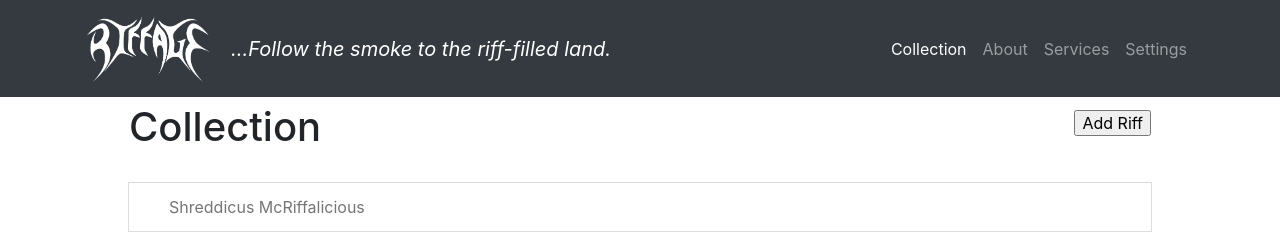
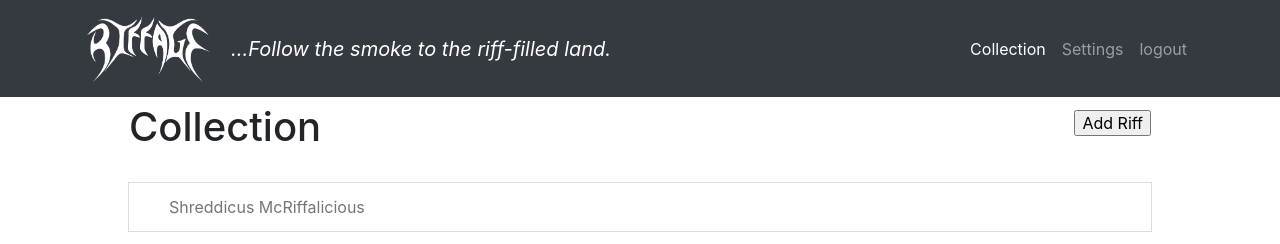
Before and after one commit to pefbass/riffage, a Django app: page /collection/ in a window 1280 px wide. Shown: the top 244 px of the page. Run offline with Django 3.2, Linux system fonts and the light colour scheme; data that the repository does not hold is empty; some libraries are stand-ins or nearby versions.

Commit message:
added dynamic nav bar

```diff
--- a/riffage/account/templates/create.html
+++ b/riffage/account/templates/create.html
@@ -70,7 +70,7 @@
                       <td>{{form.password1}}</td>
                   </tr>
                   <tr>
-                    <td><label id="password2" >Password</label></td>
+                    <td><label id="password2" >Confirm Password</label></td>
                     <td type="password">{{form.password2}}</td>
                  </tr>
                  <tr>
--- a/riffage/account/views.py
+++ b/riffage/account/views.py
@@ -7,8 +7,10 @@ from django.contrib import auth
 from .forms import SignUpForm
 
 def account(request):
+    params = {}
+    params['category'] = 'account'
     if request.user.is_authenticated():
-        return render(request, 'account.html')
+        return render(request, 'account.html', {'params': params})
     else:
         return redirect('/')
 
--- a/riffage/collection/urls.py
+++ b/riffage/collection/urls.py
@@ -7,4 +7,5 @@ urlpatterns = [
 	url(r'^newriff/$', new_riff),
 	url(r'^riff/(?P<pk>\d+)/$', riff_detail, name='riff_detail'),
 	url(r'^riff_edit/(?P<pk>\d+)/$', riff_edit, name = 'riff_edit'),
+	url(r'^logout$', logout, name = 'logout'),
 ]
--- a/riffage/collection/views.py
+++ b/riffage/collection/views.py
@@ -1,13 +1,16 @@
 from django.http import *
-from django.shortcuts import render
+from django.shortcuts import render, redirect
 from django.shortcuts import get_object_or_404
 from .forms import RiffForm
 from .models import Riff
+from django.contrib import auth
 
 def index(request):
 	riffs = Riff.objects.all()
+	params = {}
+	params['category'] = 'collections'
 	return render(request, 'collection/index.html',
-		{ 'riffs' : riffs })
+		{ 'riffs' : riffs, 'params': params})
 
 def new_riff(request):
 	if request.method == 'POST':
@@ -44,3 +47,7 @@ def riff_edit(request, pk):
     else:
         form = RiffForm(instance=riff)
     return render(request, 'collection/riff_edit.html', {'form': form})
+
+def logout(request):
+    auth.logout(request)
+    return redirect('/')
--- a/riffage/templates/base.html
+++ b/riffage/templates/base.html
@@ -35,19 +35,17 @@
 					</button>
 					<div class="collapse navbar-collapse" id="navbarResponsive">
 						<ul class="navbar-nav ml-auto">
-							<li class="nav-item active">
+							<li {% if params.category == "collections" %} class="nav-item active"{%else%}
+							     class="nav-item" {% endif %}>
 								<a class="nav-link" href="/collection">Collection
-									<span class="sr-only">(current)</span>
+									<!-- <span class="sr-only">(current)</span> -->
 								</a>
 							</li>
-							<li class="nav-item">
-								<a class="nav-link" href="#">About</a>
+							<li {% if params.category == "account" %} class="nav-item active"{%else%}
+							class="nav-item" {% endif %}>
+								<a class="nav-link" href="/account">Settings</a>
 							</li>
-							<li class="nav-item">
-								<a class="nav-link" href="#">Services</a>
-							</li>
-							<li class="nav-item">
-								<a class="nav-link" href="/account">Settings</a>
+								<a class="nav-link" href="logout">logout</a>
 							</li>
 						</ul>
 					</div>
```
Also changed, not shown: riffage/account/templates/account.html (+3 -47 lines).
